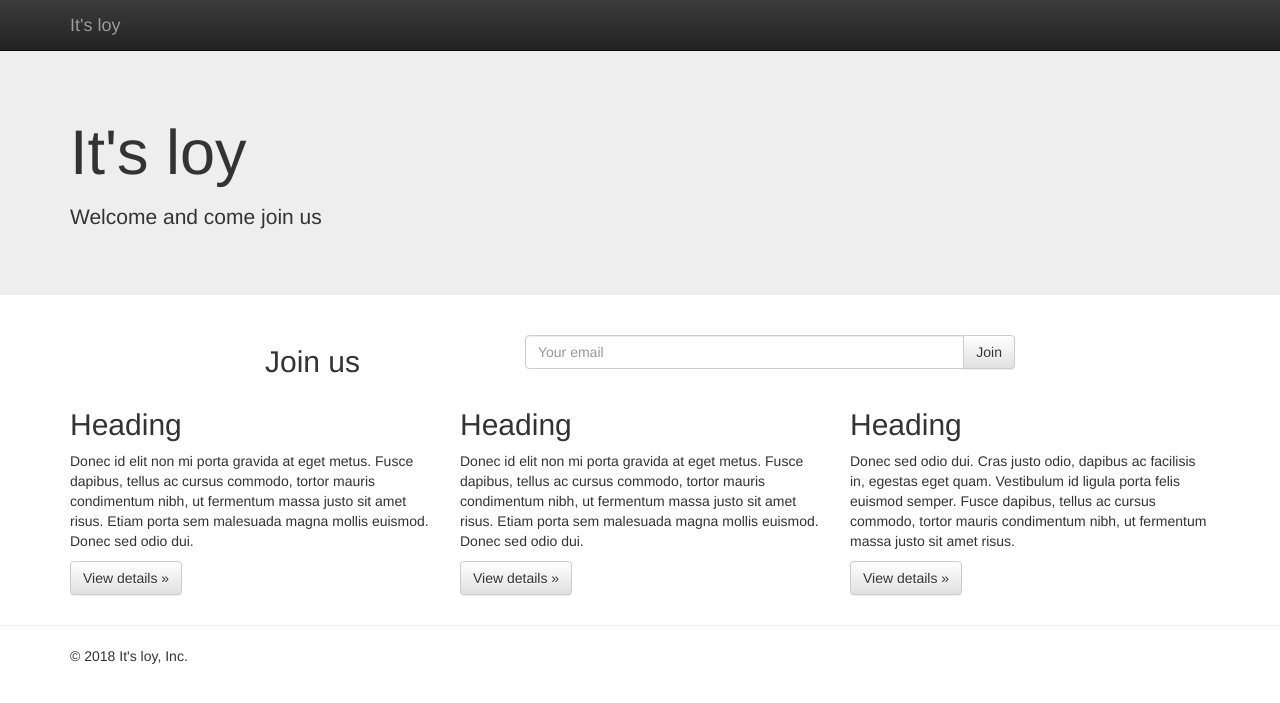
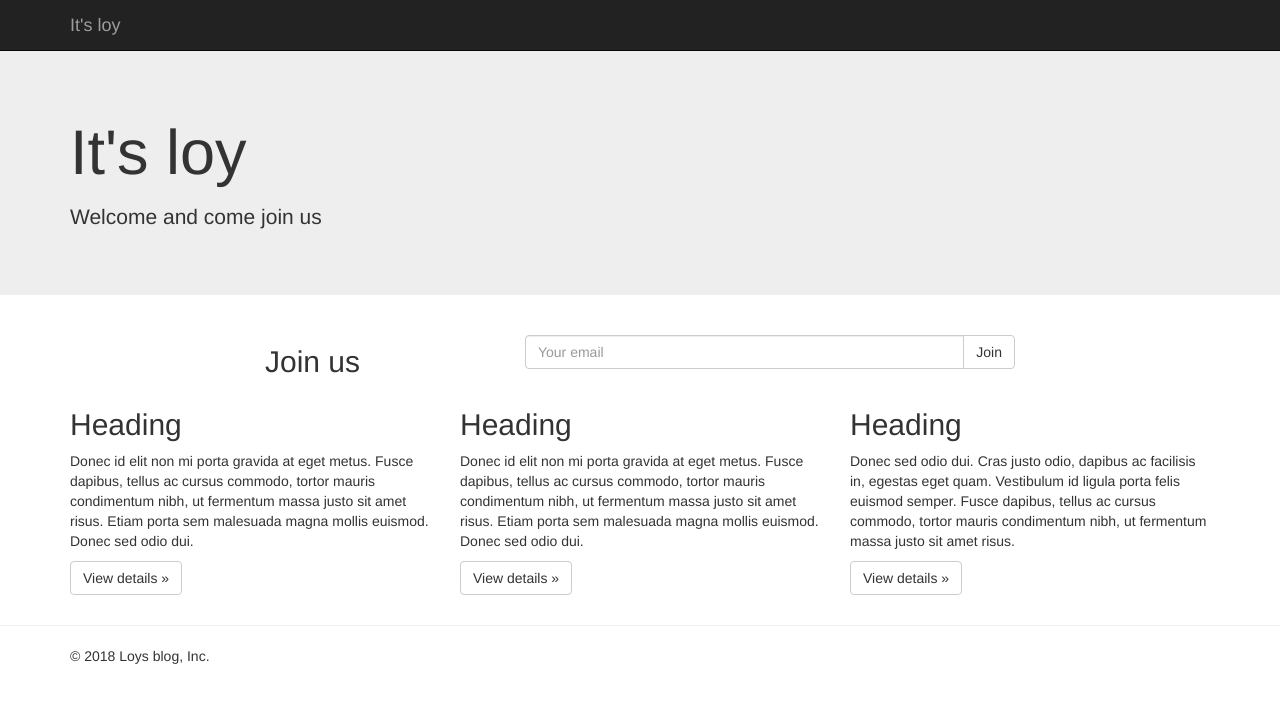
Before and after one commit to itsloys/landing, a Django app: page / in a window 1280 px wide. Shown: the top 703 px of the page. Run offline with Django 3.2, Linux system fonts and the light colour scheme; data comes from the database, SQL or seed files in the repository; some libraries are stand-ins or nearby versions.

Commit message:
Pages format & layout Create stack-layout.html, standard-layout.html, nav.html modify css.html, base.html Page.pages not loaded yet in live

```diff
--- a/pages.json
+++ b/pages.json
@@ -7,7 +7,11 @@
         "title_description": "Welcome and come join us",
         "title_btn": "Join",
         "title_btn_url": "",
-        "content": "<div class=\"row\">\r\n        <div class=\"col-md-4\">\r\n          <h2>Heading</h2>\r\n          <p>Donec id elit non mi porta gravida at eget metus. Fusce dapibus, tellus ac cursus commodo, tortor mauris condimentum nibh, ut fermentum massa justo sit amet risus. Etiam porta sem malesuada magna mollis euismod. Donec sed odio dui. </p>\r\n          <p><a class=\"btn btn-default\" href=\"#\" role=\"button\">View details &raquo;</a></p>\r\n        </div>\r\n        <div class=\"col-md-4\">\r\n          <h2>Heading</h2>\r\n          <p>Donec id elit non mi porta gravida at eget metus. Fusce dapibus, tellus ac cursus commodo, tortor mauris condimentum nibh, ut fermentum massa justo sit amet risus. Etiam porta sem malesuada magna mollis euismod. Donec sed odio dui. </p>\r\n          <p><a class=\"btn btn-default\" href=\"#\" role=\"button\">View details &raquo;</a></p>\r\n       </div>\r\n        <div class=\"col-md-4\">\r\n          <h2>Heading</h2>\r\n          <p>Donec sed odio dui. Cras justo odio, dapibus ac facilisis in, egestas eget quam. Vestibulum id ligula porta felis euismod semper. Fusce dapibus, tellus ac cursus commodo, tortor mauris condimentum nibh, ut fermentum massa justo sit amet risus.</p>\r\n          <p><a class=\"btn btn-default\" href=\"#\" role=\"button\">View details &raquo;</a></p>\r\n        </div>\r\n      </div>"
+        "content": "<div class=\"row\">\r\n        <div class=\"col-md-4\">\r\n          <h2>Heading</h2>\r\n          <p>Donec id elit non mi porta gravida at eget metus. Fusce dapibus, tellus ac cursus commodo, tortor mauris condimentum nibh, ut fermentum massa justo sit amet risus. Etiam porta sem malesuada magna mollis euismod. Donec sed odio dui. </p>\r\n          <p><a class=\"btn btn-default\" href=\"#\" role=\"button\">View details &raquo;</a></p>\r\n        </div>\r\n        <div class=\"col-md-4\">\r\n          <h2>Heading</h2>\r\n          <p>Donec id elit non mi porta gravida at eget metus. Fusce dapibus, tellus ac cursus commodo, tortor mauris condimentum nibh, ut fermentum massa justo sit amet risus. Etiam porta sem malesuada magna mollis euismod. Donec sed odio dui. </p>\r\n          <p><a class=\"btn btn-default\" href=\"#\" role=\"button\">View details &raquo;</a></p>\r\n       </div>\r\n        <div class=\"col-md-4\">\r\n          <h2>Heading</h2>\r\n          <p>Donec sed odio dui. Cras justo odio, dapibus ac facilisis in, egestas eget quam. Vestibulum id ligula porta felis euismod semper. Fusce dapibus, tellus ac cursus commodo, tortor mauris condimentum nibh, ut fermentum massa justo sit amet risus.</p>\r\n          <p><a class=\"btn btn-default\" href=\"#\" role=\"button\">View details &raquo;</a></p>\r\n        </div>\r\n      </div>",
+        "show_nav": true,
+        "nav_color": "#000000",
+        "layout": "standard",
+        "video_embed": null
     }
 }
 ]
--- a/pages/models.py
+++ b/pages/models.py
@@ -1,3 +1,5 @@
+from django.core.exceptions import ValidationError
+
 from django.db import models
 
 # Create your models here.
@@ -7,6 +9,13 @@ LAYOUT_CHOICES = {
     ('stacked', 'Stacked'),
 }
 
+def layout_validator(value):
+    if value[0] != '#':
+        raise ValidationError("Must start with #")
+    if len(value) == 4 or len(value) == 7:
+        return value
+    raise ValidationError("Incorrect length")
+
 class Page(models.Model):
     title               = models.CharField(max_length=255)
     title_description   = models.TextField(blank=True, null=True)
@@ -15,7 +24,7 @@ class Page(models.Model):
     content             = models.TextField(blank=True, null=True)
     # Layout
     show_nav            = models.BooleanField(default=True)
-    nav_color           = models.CharField(max_length=7, default='#000000')
+    nav_color           = models.CharField(max_length=7, default='#000000', validators=[])
     layout              = models.CharField(max_length=20, choices=LAYOUT_CHOICES, default='standard')
     video_embed         = models.TextField(null=True, blank=True)
 
--- a/pages/templates/pages/home.html
+++ b/pages/templates/pages/home.html
@@ -1,73 +1,32 @@
 {% extends "base.html" %}
+
+<style>
+{% block styles %}
+  {% if page_obj.nav_color != '#000000' %}
+    .navbar-inverse{
+      background-color: {{ page_obj.nav_color }};
+      border-color: {{ page_obj.nav_color }};
+    }
+  {% endif %}
+  {% if not page_obj.show_nav %}
+    body{
+      padding-top: 0px;
+      padding-bottom: 0px;
+    }
+  {% endif %}
+{% endblock %}
+</style>
 
 {% block content %}
 
-<nav class="navbar navbar-inverse navbar-fixed-top">
-  <div class="container">
-    <div class="navbar-header">
-      <button type="button" class="navbar-toggle collapsed" data-toggle="collapse" data-target="#navbar" aria-expanded="false" aria-controls="navbar">
-        <span class="sr-only">Toggle navigation</span>
-        <span class="icon-bar"></span>
-        <span class="icon-bar"></span>
-        <span class="icon-bar"></span>
-      </button>
-      <a class="navbar-brand" href="#">{{ page_obj.title }}</a>
-    </div>
+{% if page_obj.show_nav %}
+  {% include 'navbar.html' %}
+{% endif %}
 
-    <!-- <div id="navbar" class="navbar-collapse collapse">
-      <form class="navbar-form navbar-right">
-        <div class="form-group">
-          <input type="text" placeholder="Email" class="form-control">
-        </div>
-        <div class="form-group">
-          <input type="password" placeholder="Password" class="form-control">
-        </div>
-        <button type="submit" class="btn btn-success">Sign in</button>
-      </form>
-    </div>/.navbar-collapse -->
-
-  </div>
-</nav>
-
-<!-- Main jumbotron for a primary marketing message or call to action -->
-<div class="jumbotron">
-  <div class="container">
-    <h1>{{ page_obj.title }}</h1>
-    <p>{{ page_obj.title_description|linebreaks }}</p>
-    {% if title_btn_url %}
-      <p><a class="btn btn-primary btn-lg" href="{{ title_btn_url }}" role="button">{{title_btn_url  }}</a></p>
-    {% endif %}
-  </div>
-</div>
-
-<div class="container">
-  <!-- Example row of columns -->
-  <div class="row">
-    <div class="col-sm-8 col-sm-offset-2">
-      <div class="row">
-        <div class="col-xs-4">
-          <h2>Join us</h2>
-        </div>
-        <div class="col-xs-8">
-          <p>
-            {% include 'pages/snippet/join-form.html' with form=form %}
-          </p>
-        </div>
-        </div>
-      </div>
-    </div>
-  </div>
-</div>
-
-<div class="container">
-  {{ page_obj.content|safe }}
-</div>
-
-  <hr>
-<div class="container">
-  <footer>
-    <p>&copy; 2018 {{ page_obj.title }}, Inc.</p>
-  </footer>
-</div> <!-- /container -->
+{% if page_obj.layout == 'stacked' %}
+  {% include 'pages/snippet/stacked-layout.html' with page_obj=page_obj form=form %}
+{% else %}
+  {% include 'pages/snippet/standard-layout.html' with page_obj=page_obj form=form %}
+{% endif %}
 
 {% endblock %}
--- /dev/null
+++ b/pages/templates/pages/snippet/standard-layout.html
@@ -0,0 +1,44 @@
+<!-- Main jumbotron for a primary marketing message or call to action -->
+<div class="jumbotron">
+  <div class="container">
+    <div class="row">
+      <div class="col-sm-6">
+        <h1>{{ page_obj.title }}</h1>
+        <p>{{ page_obj.title_description|linebreaks }}</p>
+        {% if title_btn_url %}
+          <p><a class="btn btn-primary btn-lg" href="{{ title_btn_url }}" role="button">{{title_btn_url  }}</a></p>
+        {% endif %}
+      </div>
+      {% if page_obj.video_embed %}
+        <div class="col-sm-6">
+          <div class="embed-responsive-16by9">
+            {{ page_obj.video_embed|safe }}
+          </div>
+        </div>
+      {% endif %}
+    </div>
+  </div>
+</div>
+
+
+<div class="container">
+  <!-- Example row of columns -->
+  <div class="row">
+    <div class="col-sm-8 col-sm-offset-2">
+      <div class="row">
+        <div class="col-xs-4">
+          <h2>Join us</h2>
+        </div>
+        <div class="col-xs-8">
+          <p>
+            {% include 'pages/snippet/join-form.html' with form=form %}
+          </p>
+        </div>
+        </div>
+      </div>
+    </div>
+  </div>
+</div>
+<div class="container">
+  {{ page_obj.content|safe }}
+</div>
--- a/templates/base.html
+++ b/templates/base.html
@@ -8,6 +8,10 @@
     <title>Home</title>
 
     {% include 'snippets/css.html'%}
+    <style>
+      {% block styles %}
+      {% endblock %}
+    </style>
 
     <!-- <link rel="stylesheet" href="https://maxcdn.boostrapcdn.com/bootstrap/3.3.7/css/bootstrap.min.css" integrity="sha384-BVYiiSIFeK1dGmJRAkycuHAHRg320mUcww7on3RYdg4Va+PmSTsz/K68vbEjh4u" crossorigin="anonymous">
     <link rel="stylesheet" href="https://maxcdn.boostrapcdn.com/bootstrap/3.3.7/css/bootstrap-theme.min.css" integrity="sha384-rHyoN1iRsVXV4nD0JutlnGaslCJuC7uwjduW9SVrLvRYooPp2bWYgmgJQIXwl/Sp" crossorigin="anonymous"> -->
@@ -27,6 +31,14 @@
     {% block content %}
     {%  endblock %}
 
+    <hr>
+    <div class="container">
+      <footer>
+        <p>&copy; 2018 Loys blog, Inc.</p>
+      </footer>
+    </div> <!-- /container -->
+
+
     {% include 'snippets/js.html' %}
 
     <!-- <script type="https:/ajax.googleapis.com/ajax/libs/jquery/1.12.4/jquery.min.js"></script>
--- /dev/null
+++ b/templates/navbar.html
@@ -0,0 +1,13 @@
+<nav class="navbar navbar-inverse navbar-fixed-top">
+  <div class="container">
+    <div class="navbar-header">
+      <button type="button" class="navbar-toggle collapsed" data-toggle="collapse" data-target="#navbar" aria-expanded="false" aria-controls="navbar">
+        <span class="sr-only">Toggle navigation</span>
+        <span class="icon-bar"></span>
+        <span class="icon-bar"></span>
+        <span class="icon-bar"></span>
+      </button>
+      <a class="navbar-brand" href="#">{{ page_obj.title }}</a>
+    </div>
+  </div>
+</nav>
--- a/templates/snippets/css.html
+++ b/templates/snippets/css.html
@@ -1,4 +1,8 @@
 {% load staticfiles %}
 <link rel="stylesheet" href="{% static 'css/bootstrap.min.css' %}">
-<link rel="stylesheet" href="{% static 'css/bootstrap-theme.min.css' %}">
 <link rel="stylesheet" href="{% static 'css/style.css' %}">
+
+<style>
+{% block styles %}
+{% endblock %}
+</style>
```
Also changed, not shown: pages/templates/pages/snippet/stacked-layout.html (added, +46 -0 lines).
